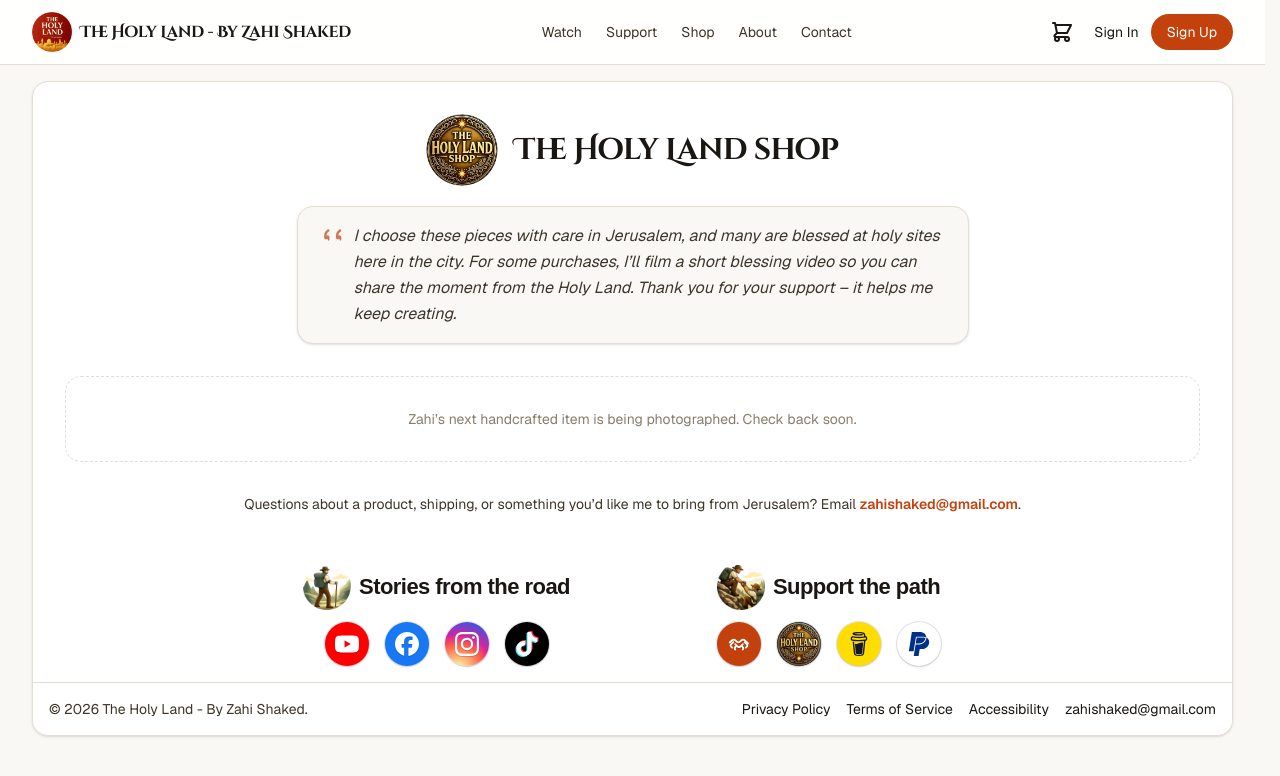
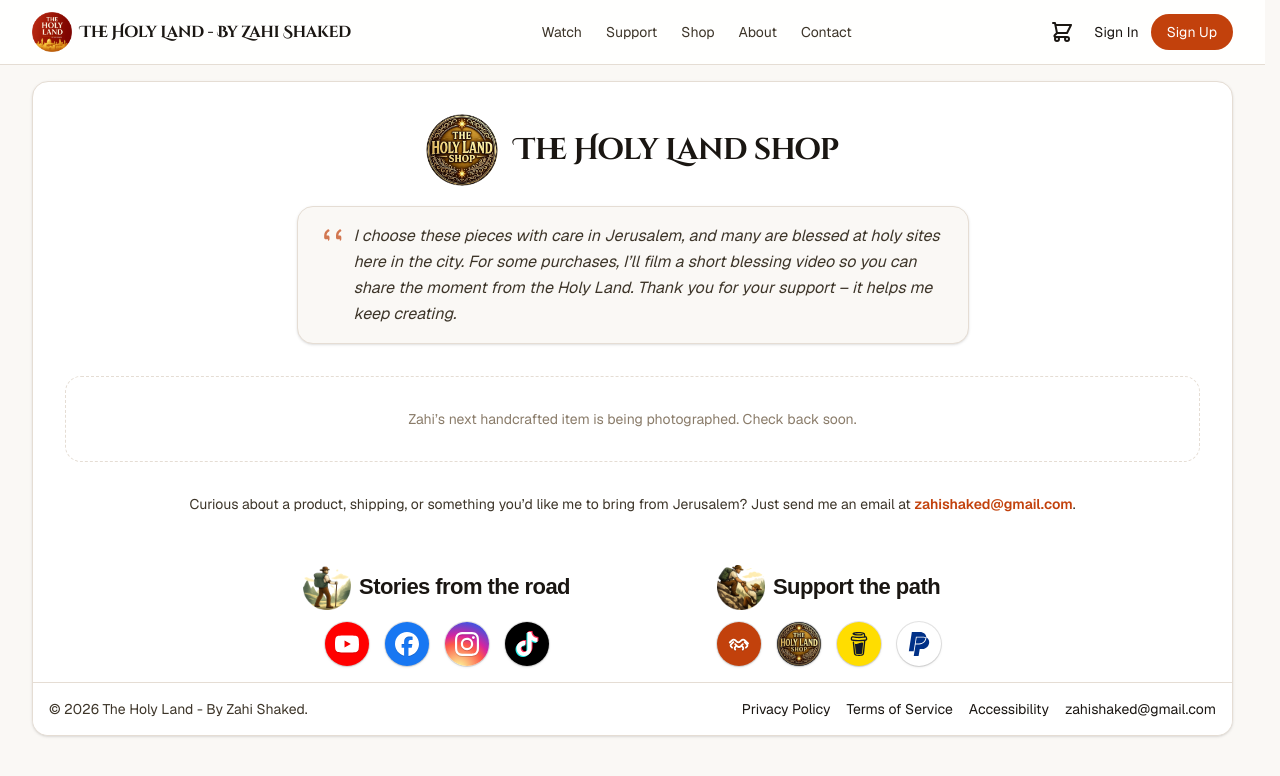
Before and after one commit to Ponzee/zahi-tours, a Next.js app: page /shop in a window 1280 px wide. Shown: the top 776 px of the page. Built offline with nearby package versions, Linux system fonts and the light colour scheme; no server answers; the database is empty; a web font is replaced by a local one.

Commit message:
copy(shop): refine contact sentence

```diff
--- a/app/shop/page.tsx
+++ b/app/shop/page.tsx
@@ -61,8 +61,8 @@ export default async function ShopPage() {
 
             <div className="mt-8 text-sm text-[#3d3529] text-center">
               <p>
-                Questions about a product, shipping, or something you’d like me to bring from
-                Jerusalem? Email{" "}
+                Curious about a product, shipping, or something you’d like me to bring from
+                Jerusalem? Just send me an email at{" "}
                 <a
                   href="mailto:zahishaked@gmail.com"
                   className="text-[#c2410c] font-semibold hover:text-[#9a3412]"
```
